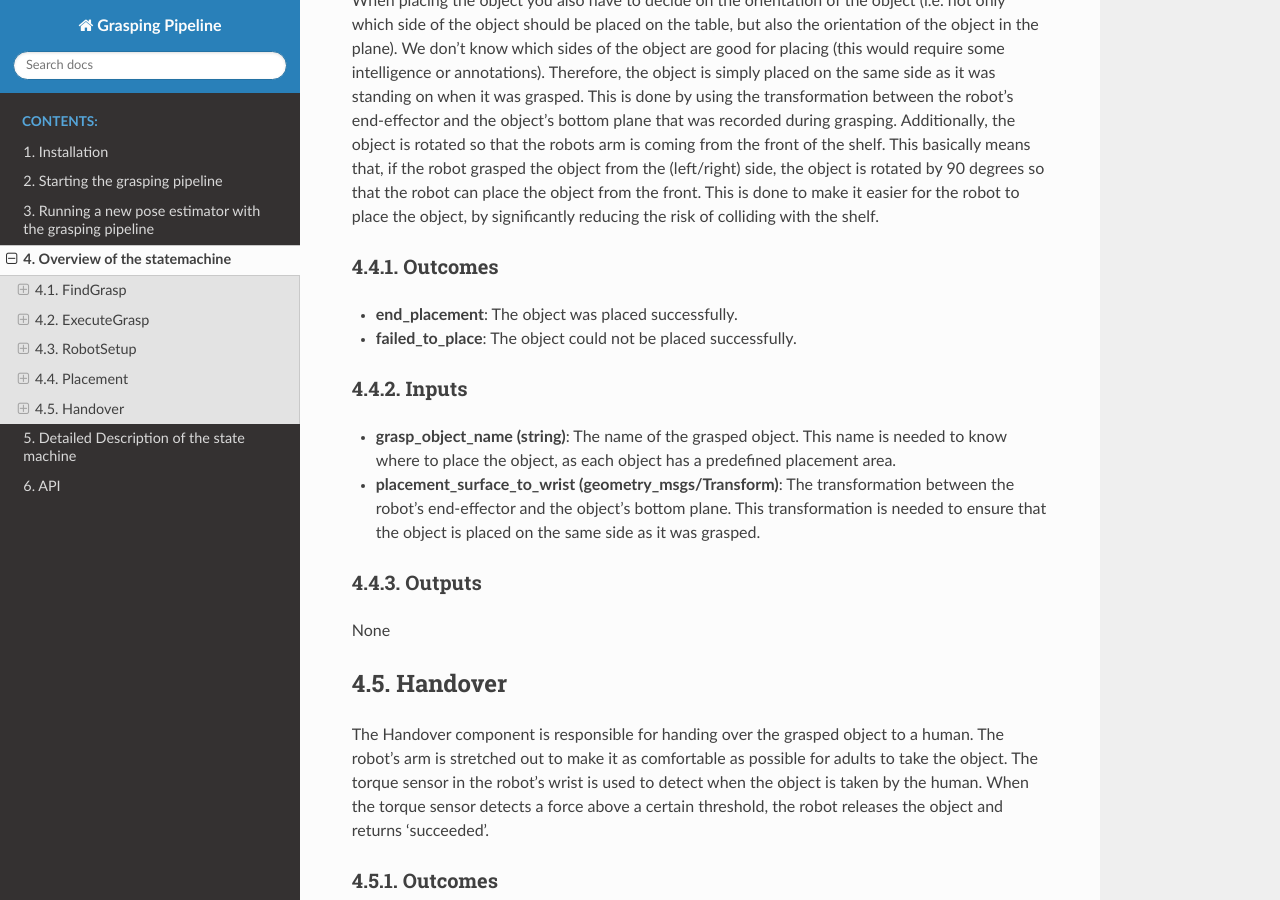
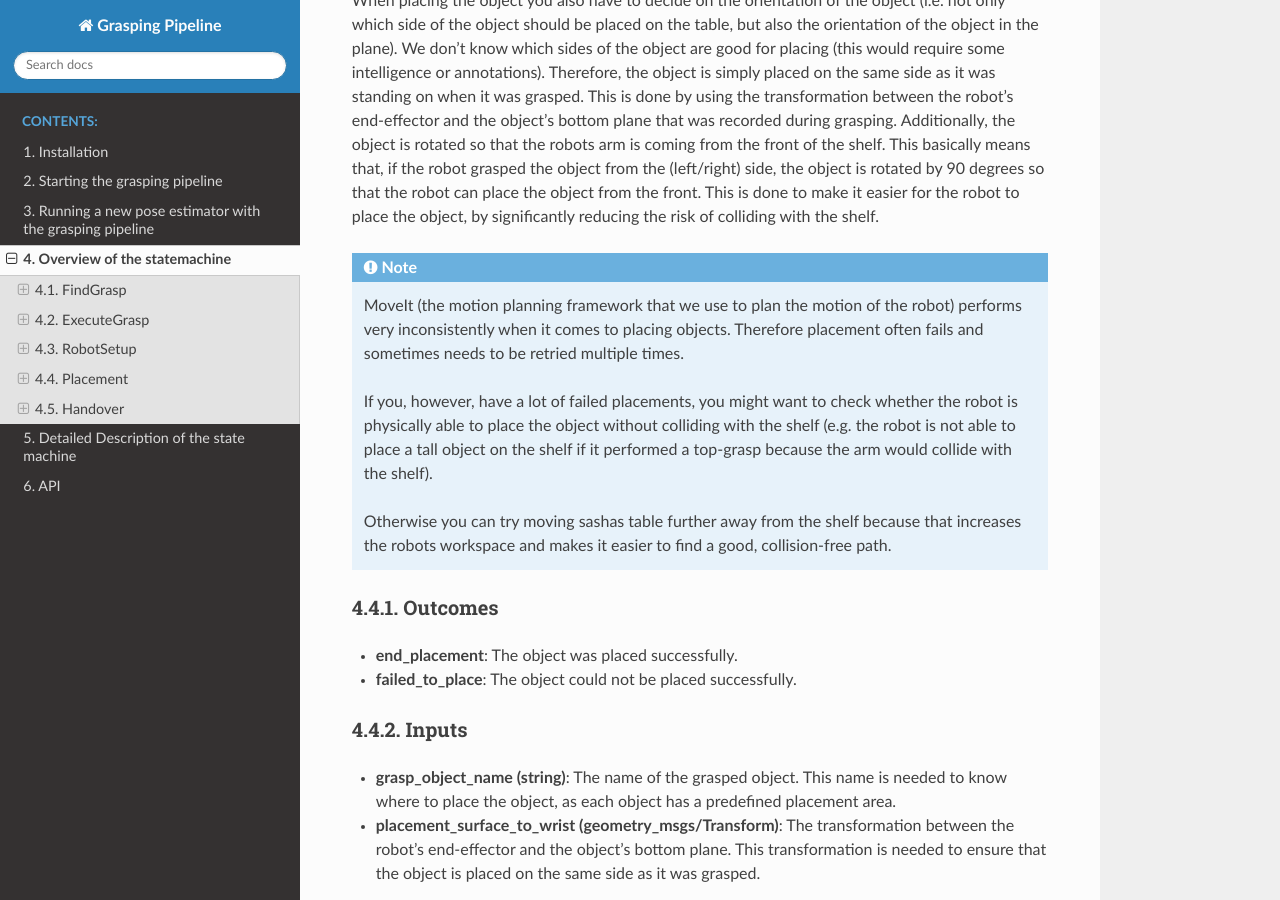
Before and after one commit to v4r-tuwien/grasping_pipeline, a Sphinx documentation site: the page built from docs/source/overview_state_machine.rst, in a window 1280 px wide and 900 px high, scrolled down 3814 px. Built offline with Sphinx 7.4.7 and the Read the Docs theme 2.0.0, drawn with Linux system fonts in a browser that asks for light colours.

Commit message:
Update doc with notes on placement failures

```diff
--- a/docs/source/overview_state_machine.rst
+++ b/docs/source/overview_state_machine.rst
@@ -113,6 +113,12 @@ Additionally, the object is rotated so that the robots arm is coming from the fr
 This is done to make it easier for the robot to place the object, by significantly reducing the risk of colliding with the shelf.
 
 
+.. note::
+   MoveIt (the motion planning framework that we use to plan the motion of the robot) performs very inconsistently when it comes to placing objects. Therefore placement often fails and sometimes needs to be retried multiple times.
+
+   If you, however, have a lot of failed placements, you might want to check whether the robot is physically able to place the object without colliding with the shelf (e.g. the robot is not able to place a tall object on the shelf if it performed a top-grasp because the arm would collide with the shelf).
+
+   Otherwise you can try moving sashas table further away from the shelf because that increases the robots workspace and makes it easier to find a good, collision-free path.
 
 Outcomes
 --------
```
